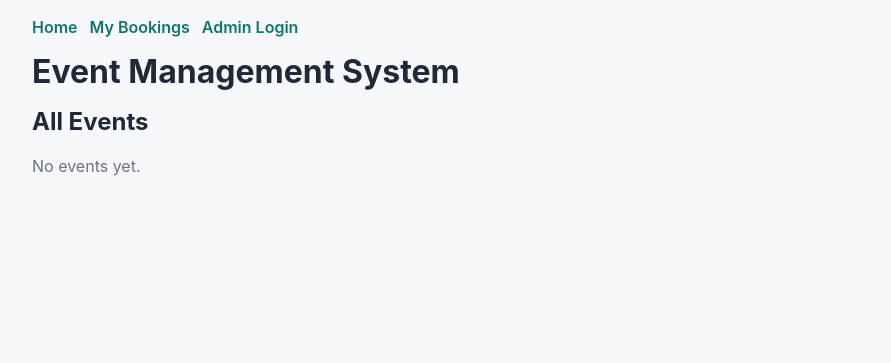
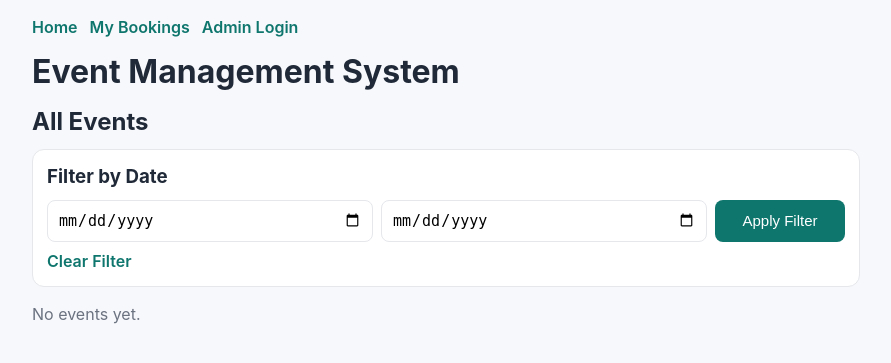
Before and after one commit to 9m57jf85cr-creator/event-management, a Flask app: page / in a window 1280 px wide. Shown: the top 363 px of the page, without its empty margins (194-1085 px from the left). Run offline with Flask 3, Linux system fonts and the light colour scheme; data that the repository does not hold is empty.

Commit message:
feat: add home date filtering and pagination

```diff
--- a/app.py
+++ b/app.py
@@ -473,6 +473,55 @@ def _parse_events_api_filters():
     }
 
 
+def _parse_home_event_filters():
+    date_from = request.args.get("date_from", "").strip()
+    date_to = request.args.get("date_to", "").strip()
+    page = request.args.get("page", default=1, type=int)
+    per_page = request.args.get("per_page", default=10, type=int)
+    if page < 1:
+        page = 1
+    if per_page < 1:
+        per_page = 1
+    per_page = min(per_page, 50)
+
+    for value in (date_from, date_to):
+        if value:
+            try:
+                datetime.strptime(value, "%Y-%m-%d")
+            except ValueError:
+                flash("Date filters must be in YYYY-MM-DD format.", "error")
+                return {
+                    "date_from": "",
+                    "date_to": "",
+                    "page": page,
+                    "per_page": per_page,
+                    "where_clause": "",
+                    "params": [],
+                }
+
+    where_parts = []
+    params = []
+    if date_from:
+        where_parts.append("e.date >= ?")
+        params.append(date_from)
+    if date_to:
+        where_parts.append("e.date <= ?")
+        params.append(date_to)
+
+    where_clause = ""
+    if where_parts:
+        where_clause = "WHERE " + " AND ".join(where_parts)
+
+    return {
+        "date_from": date_from,
+        "date_to": date_to,
+        "page": page,
+        "per_page": per_page,
+        "where_clause": where_clause,
+        "params": params,
+    }
+
+
 def admin_required(view_func):
     @wraps(view_func)
     def wrapper(*args, **kwargs):
@@ -871,15 +920,37 @@ def logout():
 # Home Page
 @app.route("/")
 def home():
+    filters = _parse_home_event_filters()
+    page = filters["page"]
+    per_page = filters["per_page"]
     conn = get_db_connection()
     cursor = conn.cursor()
-    cursor.execute("""
+    cursor.execute(
+        f"""
+        SELECT COUNT(*)
+        FROM events e
+        {filters['where_clause']}
+        """,
+        filters["params"],
+    )
+    total_items = cursor.fetchone()[0]
+    total_pages = max(1, (total_items + per_page - 1) // per_page)
+    if page > total_pages:
+        page = total_pages
+    offset = (page - 1) * per_page
+
+    cursor.execute(
+        f"""
         SELECT e.id, e.name, e.date, e.location, e.capacity, COALESCE(SUM(b.tickets), 0) AS total_tickets
         FROM events e
         LEFT JOIN bookings b ON e.id = b.event_id
+        {filters['where_clause']}
         GROUP BY e.id, e.name, e.date, e.location, e.capacity
         ORDER BY e.date, e.id
-    """)
+        LIMIT ? OFFSET ?
+        """,
+        filters["params"] + [per_page, offset],
+    )
     event_rows = cursor.fetchall()
     conn.close()
     event_data = [
@@ -894,7 +965,14 @@ def home():
         }
         for row in event_rows
     ]
-    return render_template("index.html", event_data=event_data)
+    return render_template(
+        "index.html",
+        event_data=event_data,
+        filters=filters,
+        page=page,
+        total_pages=total_pages,
+        per_page=per_page,
+    )
 
 
 def _events_api_response():
--- a/templates/index.html
+++ b/templates/index.html
@@ -20,6 +20,18 @@
 {% endif %}
 
 <h2>All Events</h2>
+<div class="card">
+    <h3>Filter by Date</h3>
+    <form action="{{ url_for('home') }}" method="GET" class="row">
+        <input type="date" name="date_from" value="{{ filters.date_from | default('', true) }}" aria-label="From date">
+        <input type="date" name="date_to" value="{{ filters.date_to | default('', true) }}" aria-label="To date">
+        <input type="hidden" name="per_page" value="{{ per_page | default(10, true) }}">
+        <button type="submit">Apply Filter</button>
+    </form>
+    <div class="actions" style="margin-top: 8px;">
+        <a href="{{ url_for('home') }}">Clear Filter</a>
+    </div>
+</div>
 {% for event in event_data | default([], true) %}
     <div class="card">
         <h3>{{ event.name }}</h3>
@@ -46,4 +58,16 @@
 {% else %}
     <p class="muted">No events yet.</p>
 {% endfor %}
+
+{% if total_pages > 1 %}
+    <div class="actions">
+        {% if page > 1 %}
+            <a href="{{ url_for('home', date_from=filters.date_from, date_to=filters.date_to, per_page=per_page, page=page-1) }}">Prev</a>
+        {% endif %}
+        <span class="muted">Page {{ page }} of {{ total_pages }}</span>
+        {% if page < total_pages %}
+            <a href="{{ url_for('home', date_from=filters.date_from, date_to=filters.date_to, per_page=per_page, page=page+1) }}">Next</a>
+        {% endif %}
+    </div>
+{% endif %}
 {% endblock %}
```
Also changed, not shown: tests/test_app.py (+38 -0 lines).
